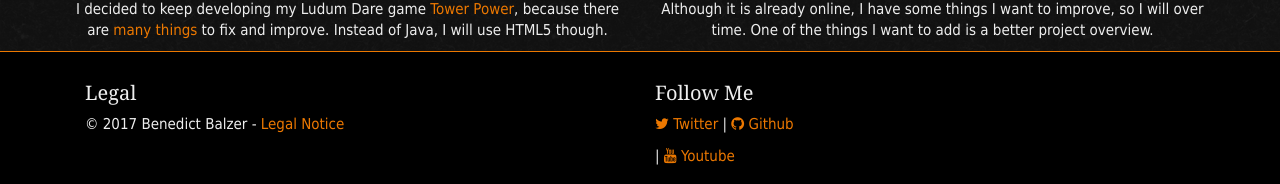
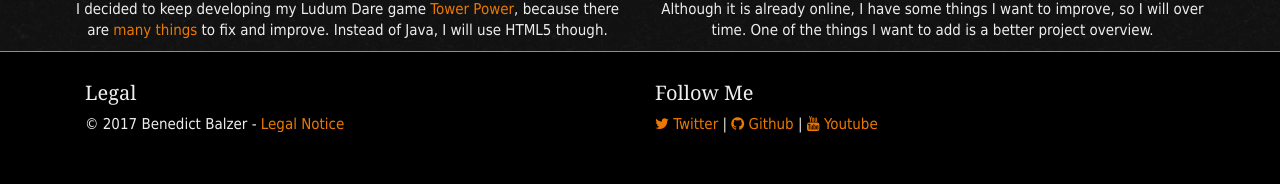
Before and after one commit to DevHopps/website, a Jekyll site: the page built from index.md, in a window 1280 px wide and 1274 px high. Shown: the part 1087-1271 px from the top of the window. Built offline with Jekyll 4.4.1, drawn with Linux system fonts in a browser that asks for light colours; nearby versions of some CDN libraries; a style sheet for code colours, icons or effects is not loaded.

Commit message:
Fix Links

```diff
--- a/_includes/footer.html
+++ b/_includes/footer.html
@@ -9,7 +9,7 @@
                 <h1>Follow Me</h1>
                 <p>
                     <a href="https://twitter.com/{{ site.social.twitter }}"><i class="fa fa-twitter" aria-hidden="true"></i> Twitter</a> |
-                    <a href="https://github.com/{{ site.social.github }}"><i class="fa fa-github" aria-hidden="true"></i> Github</p></a> |
+                    <a href="https://github.com/{{ site.social.github }}"><i class="fa fa-github" aria-hidden="true"></i> Github</a> |
                     <a href="https://youtube.com/{{ site.social.youtube }}"><i class="fa fa-youtube" aria-hidden="true"></i> Youtube</a>
                 </p>
             </div>
```
